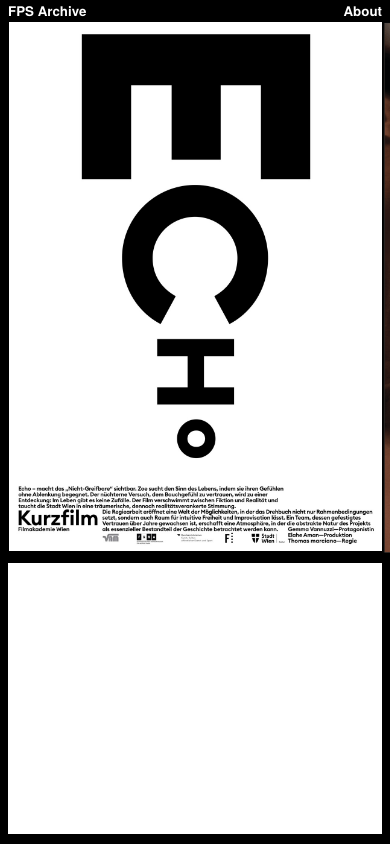
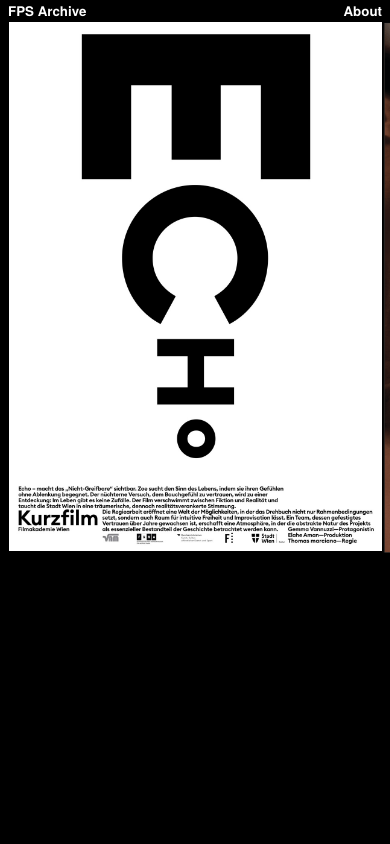
Before and after one commit to jukka211/fps-archive-old, a plain HTML site: page index.html in a window 390 px wide. Shown: the top 844 px of the page. Drawn offline with nearby package versions, Linux system fonts and the light colour scheme.

Commit message:
Update style.css

```diff
--- a/style.css
+++ b/style.css
@@ -400,9 +400,9 @@ a{
       height: auto;
       overflow-x: auto;
       z-index: 999;
-
+      color:white;
       align-items:flex-start;
-      background-color: #ffffff;
+      background-color: transparent;
       margin-bottom: 10px;
     }
 
```
